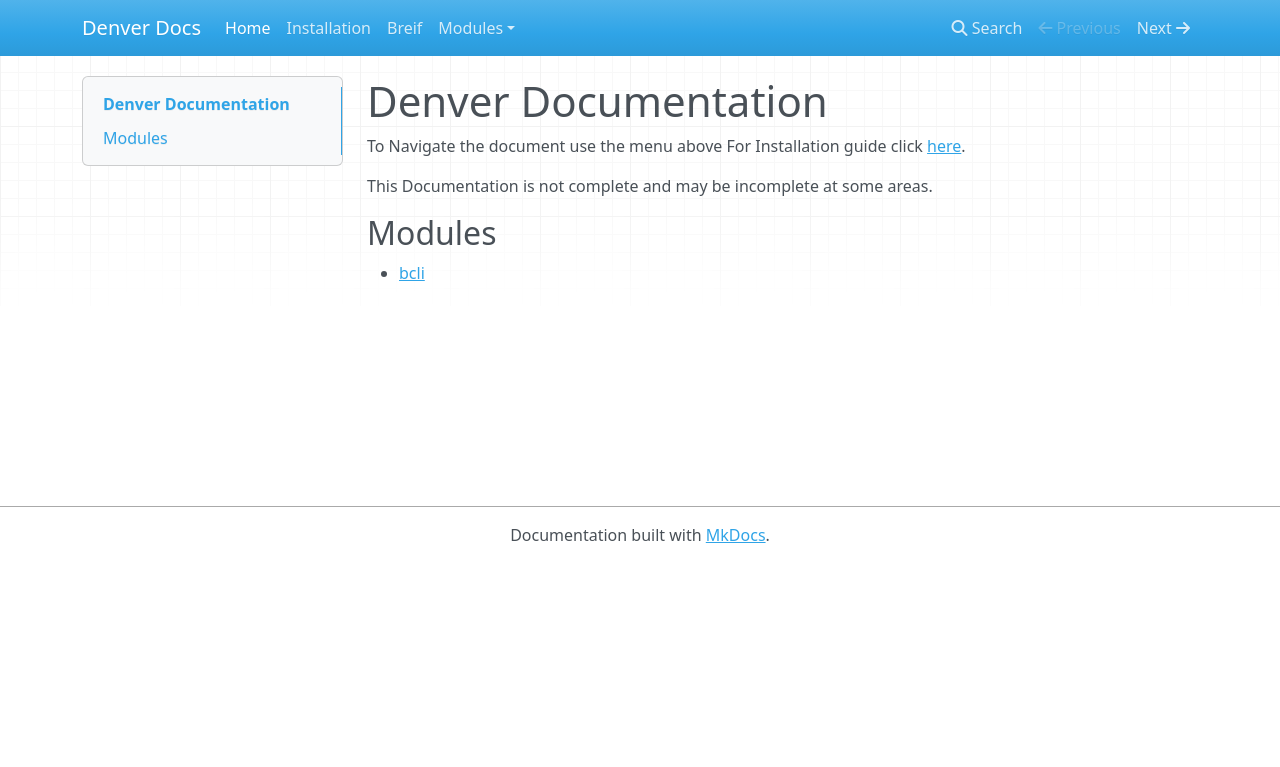
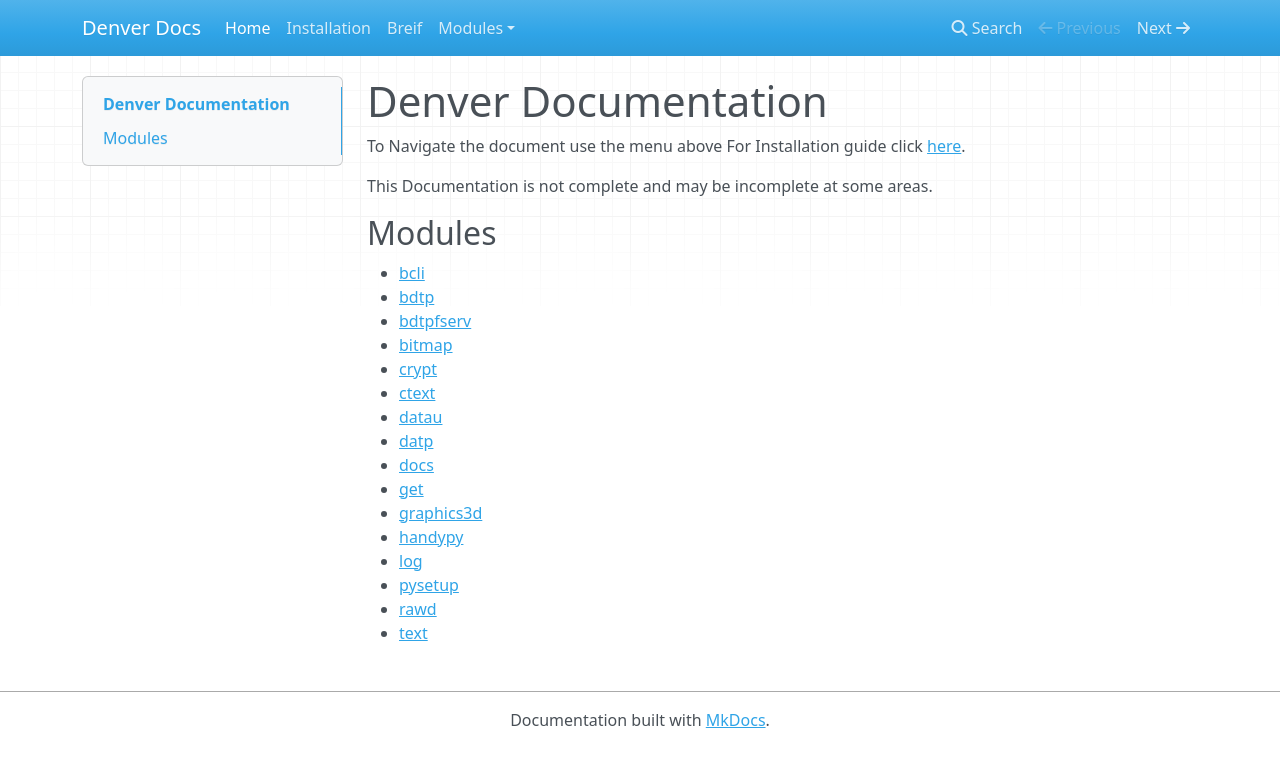
Before and after one commit to amaank404/denver-api, an MkDocs documentation site: the page built from doc/docs/index.md, in a window 1280 px wide. Shown: the top 767 px of the page. Built offline with MkDocs 1.6.1, drawn with Linux system fonts in a browser that asks for light colours; nearby versions of some CDN libraries.

Commit message:
Updated documentation

```diff
--- a/doc/docs/index.md
+++ b/doc/docs/index.md
@@ -6,3 +6,18 @@
 
 ## Modules
 * [bcli](modules/bcli.md)
+* [bdtp](modules/bdtp.md)
+* [bdtpfserv](modules/bdtpfserv.md)
+* [bitmap](modules/bitmap.md)
+* [crypt](modules/crypt.md)
+* [ctext](modules/ctext.md)
+* [datau](modules/datau.md)
+* [datp](modules/datp.md)
+* [docs](modules/docs.md)
+* [get](modules/get.md)
+* [graphics3d](modules/graphics3d.md)
+* [handypy](modules/handypy.md)
+* [log](modules/log.md)
+* [pysetup](modules/pysetup.md)
+* [rawd](modules/rawd.md)
+* [text](modules/text.md)
```
